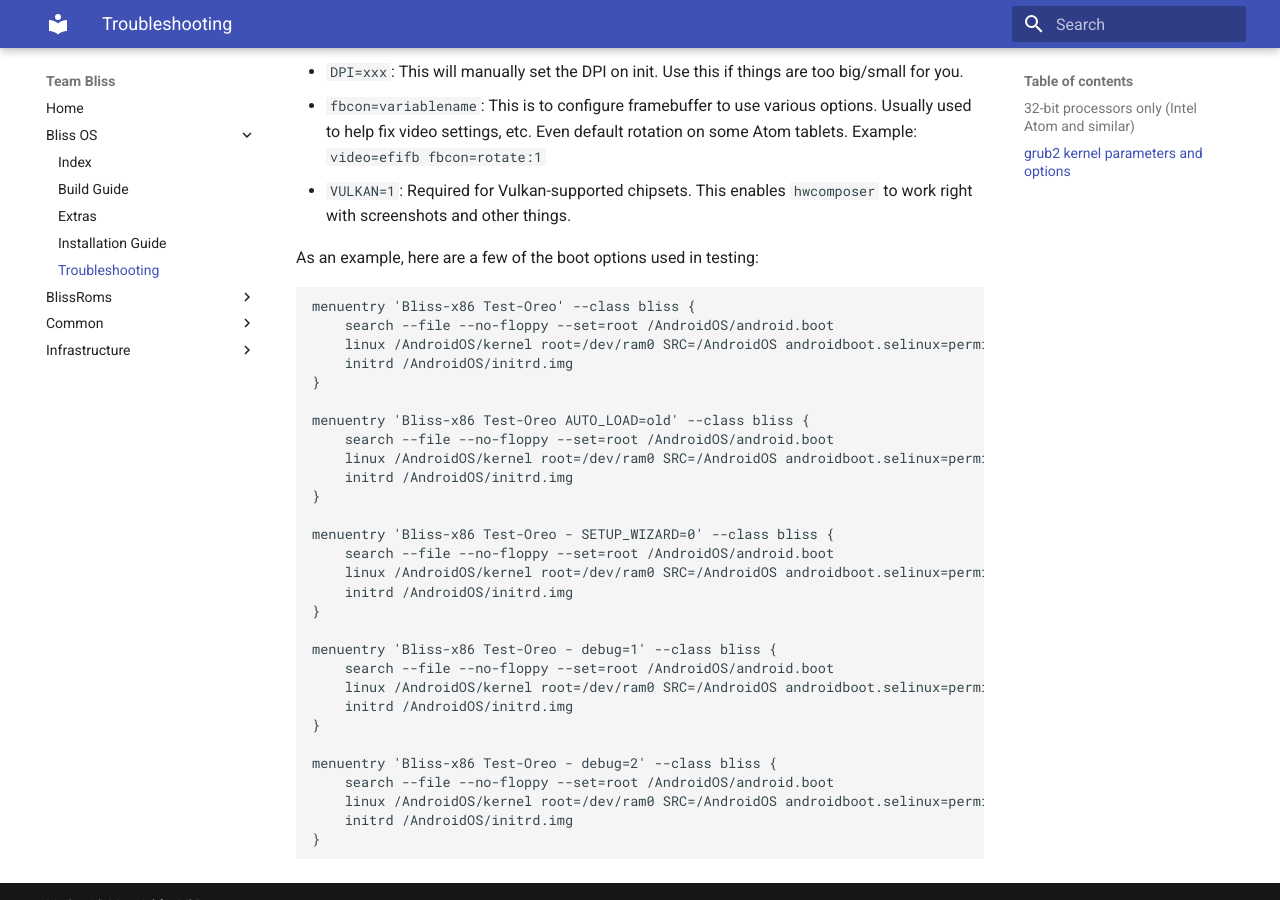
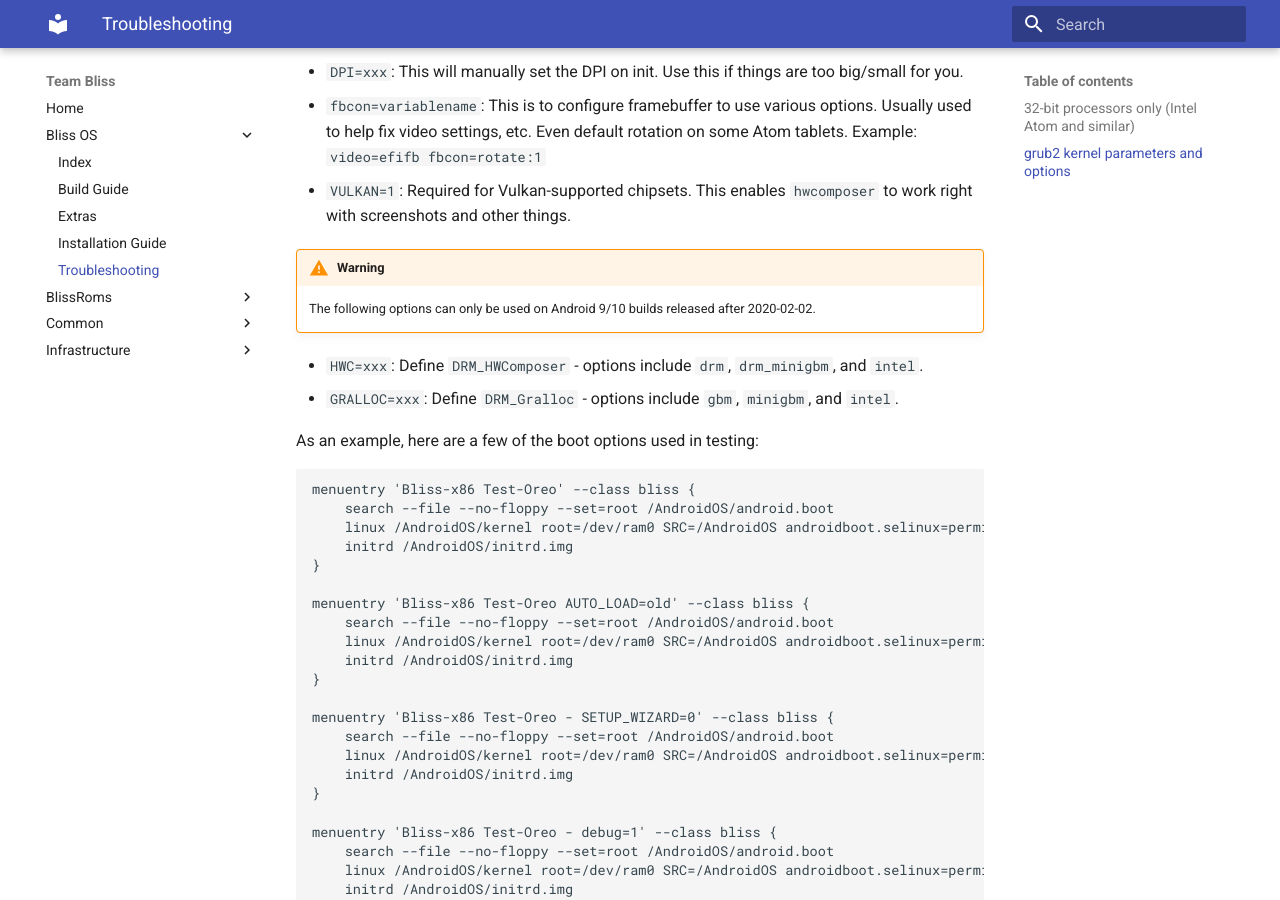
Before and after one commit to BlissRoms/Documentation-old, an MkDocs documentation site: the page built from docs/Bliss OS/troubleshooting.md, in a window 1280 px wide and 900 px high, scrolled down 2321 px. Built offline with MkDocs 1.6.1 and Material for MkDocs 9.7.7, drawn with Linux system fonts in a browser that asks for light colours.

Commit message:
Bliss OS: Additional command-line parameters
HWC and GRALLOC
Change-Id: I835b577d0fe77601b697481e54fcfcfb4c8241ee

```diff
--- a/docs/Bliss OS/troubleshooting.md
+++ b/docs/Bliss OS/troubleshooting.md
@@ -75,6 +75,12 @@ Brief options overview:
  - `fbcon=variablename`: This is to configure framebuffer to use various options. Usually used to help fix video settings, etc. Even default rotation on some Atom tablets. Example: `video=efifb fbcon=rotate:1`
  - `VULKAN=1`: Required for Vulkan-supported chipsets. This enables `hwcomposer` to work right with screenshots and other things.
 
+!!! warning
+    The following options can only be used on Android 9/10 builds released after 2020-02-02.
+
+ - `HWC=xxx`: Define `DRM_HWComposer` - options include `drm`, `drm_minigbm`, and `intel`.
+ - `GRALLOC=xxx`: Define `DRM_Gralloc` - options include `gbm`, `minigbm`, and `intel`.
+
 As an example, here are a few of the boot options used in testing:
 
     menuentry 'Bliss-x86 Test-Oreo' --class bliss {
```
